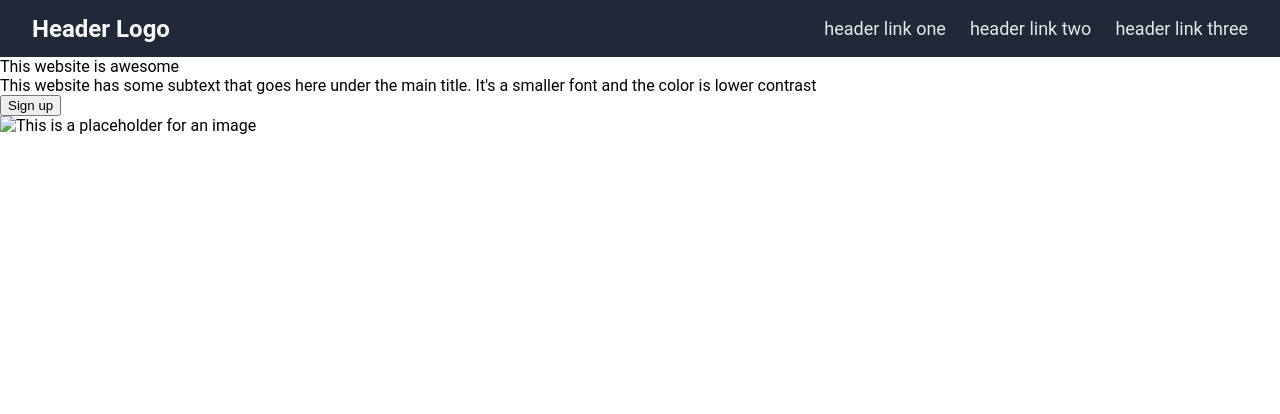
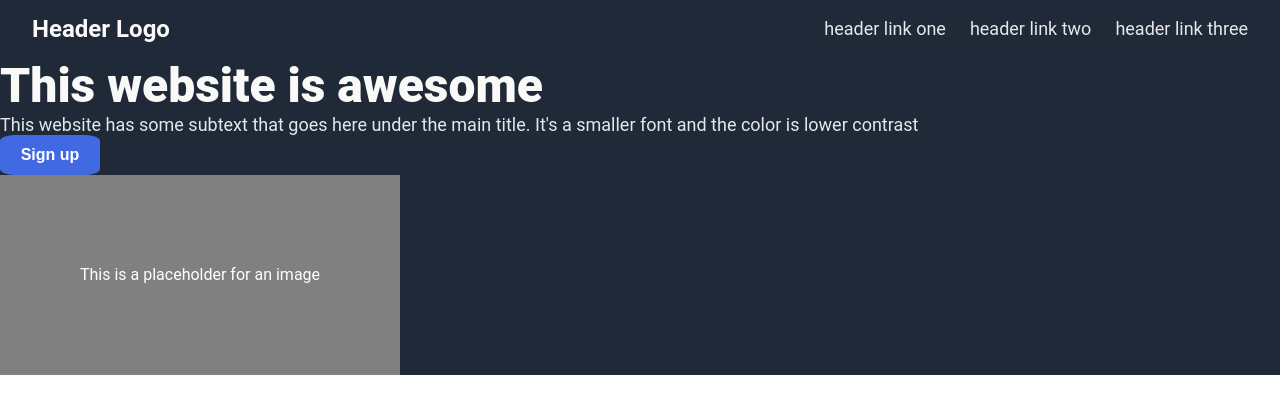
Before and after one commit to Bing76/landing-page, a plain HTML site: page index.html in a window 1280 px wide. Drawn offline with Linux system fonts and the light colour scheme.

Commit message:
Add styling for title section in CSS

```diff
--- a/index.html
+++ b/index.html
@@ -21,7 +21,7 @@
             <div class="subtext">This website has some subtext that goes here under the main title. It's a smaller font and the color is lower contrast</div>
             <button class="sign-up-button">Sign up</button>
         </div>
-        <img class="title-image" src="" alt="This is a placeholder for an image" width="800" height="400">
+        <div class="title-image">This is a placeholder for an image</div>
     </div>
 
 </body>
--- a/styles.css
+++ b/styles.css
@@ -29,3 +29,39 @@ ul {
     display: flex;
     gap: 24px;
 }
+
+.title-section {
+    background-color: #1F2937;
+}
+
+.main-title {
+    font-size: 48px;
+    font-weight: 900;
+    color: #f9faf8;
+}
+
+.subtext {
+    font-size: 18px;
+    color: #e5e7eb
+}
+
+.title-image {
+    color: white;
+    background-color: grey;
+    width: 400px;
+    height: 200px;
+    text-align: center;
+    vertical-align: middle;
+    line-height: 200px;
+}
+
+.sign-up-button {
+    border: 1px solid royalblue;
+    background-color: royalblue;
+    color: white;
+    padding: 10px;
+    border-radius: 15%;
+    width: 100px;
+    font-size: 16px;
+    font-weight: bold;
+}
```
